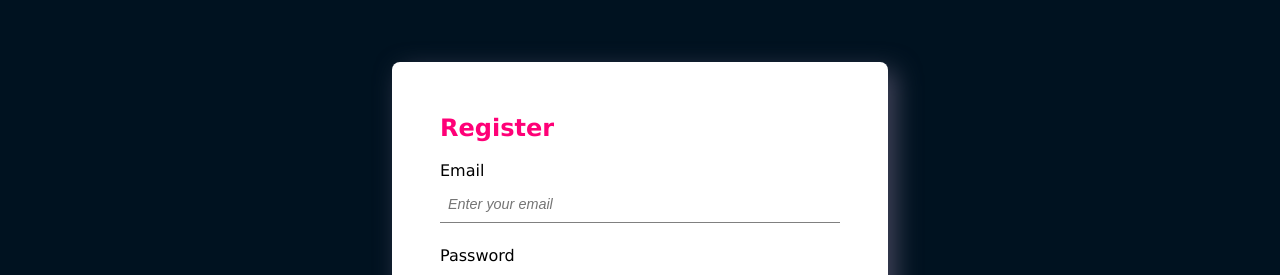
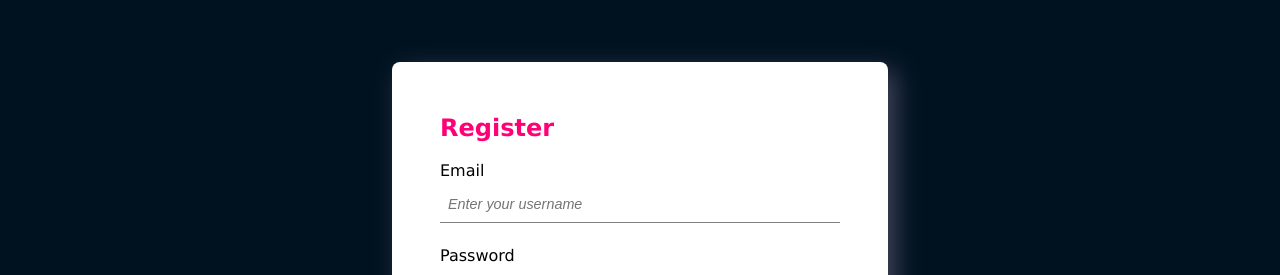
Before and after one commit to SurreySideProjects/LinkUp, a React (Create React App) app in the folder client/: page /register in a window 1280 px wide. Shown: the part 149-424 px from the top of the page. Built offline with nearby package versions, Linux system fonts and the light colour scheme.

Commit message:
increased timeout time.

```diff
--- a/client/src/components/Register/Register.js
+++ b/client/src/components/Register/Register.js
@@ -4,6 +4,7 @@ import axios from "axios";
 import { useCookies } from "react-cookie";
 import { ToastContainer, toast } from "react-toastify";
 import './Register.css';
+
 
 const Register = () => {
   const navigate = useNavigate();
@@ -30,6 +31,14 @@ const Register = () => {
       position: "bottom-left",
     });
 
+
+    // const schema = object().shape({
+    //     name: string().required('Name is required'),
+    //     email: string().email().required('Email is required'),
+    //     message: string().required('Message is required')
+    // });
+//   const { register, handleSubmit, formState: { errors } } = useForm({resolver: yupResolver(schema)});
+
   const handleSubmit = async (e) => {
     e.preventDefault();
     try {
@@ -42,11 +51,11 @@ const Register = () => {
       ).then(response => {
         setToken('token', response.data.access_token)
         console.log("Registered", response.data.access_token)
-        const message = "Register successful!";
+        const message = "Register successful! Now login using your just created account details";
         handleSuccess(message);
         setTimeout(() => {
           navigate("/login");
-        }, 1000);
+        }, 3250);
       })
       .catch(error => {
         console.log("Username Already exists")
@@ -73,8 +82,9 @@ const Register = () => {
                 type="username"
                 name="username"
                 value={username}
-                placeholder="Enter your email"
+                placeholder="Enter your username"
                 onChange={handleOnChange}
+                required
             />
             </div>
             <div>
@@ -85,6 +95,7 @@ const Register = () => {
                 value={password}
                 placeholder="Enter your password"
                 onChange={handleOnChange}
+                required
             />
             </div>
             <button type="submit">Submit</button>
```
